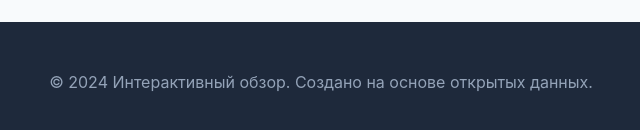
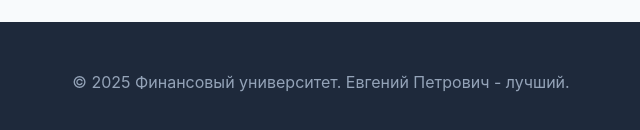
Before and after one commit to dbubushyan10/Return, a plain HTML site: page index.html in a window 1280 px wide. Shown: the part 4227-4357 px from the top of the page, 319-959 px from the left. Drawn offline with nearby package versions, Linux system fonts and the light colour scheme.

Commit message:
last one

```diff
--- a/index.html
+++ b/index.html
@@ -756,7 +756,7 @@ ALTER TABLE my_table DELETE WHERE user_id = 123;</code></pre>
     <footer class="bg-slate-800">
       <div class="max-w-7xl mx-auto py-12 px-4 sm:px-6 lg:px-8 text-center">
         <p class="text-slate-400">
-          &copy; 2024 Интерактивный обзор. Создано на основе открытых данных.
+          &copy; 2025 Финансовый университет. Евгений Петрович - лучший.
         </p>
       </div>
     </footer>
```
